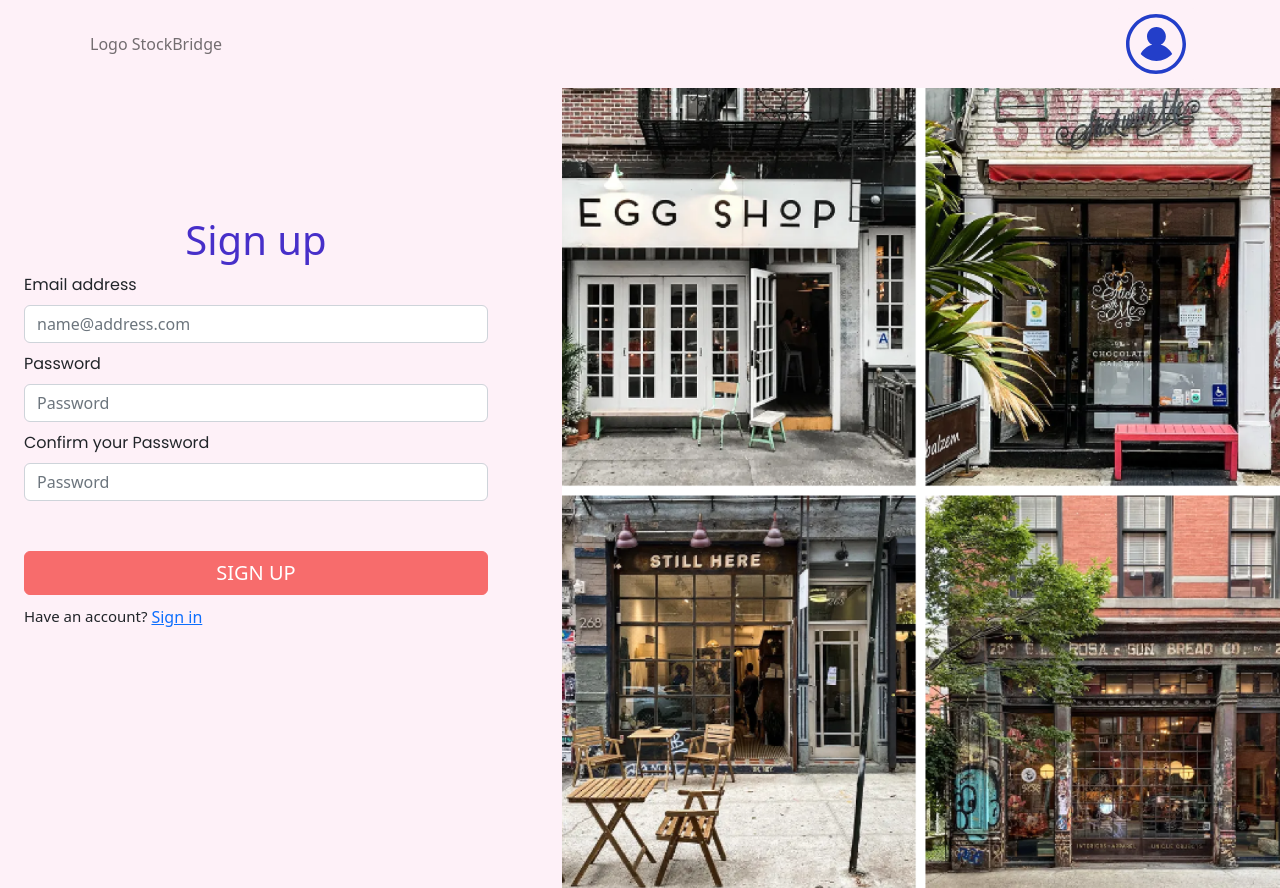
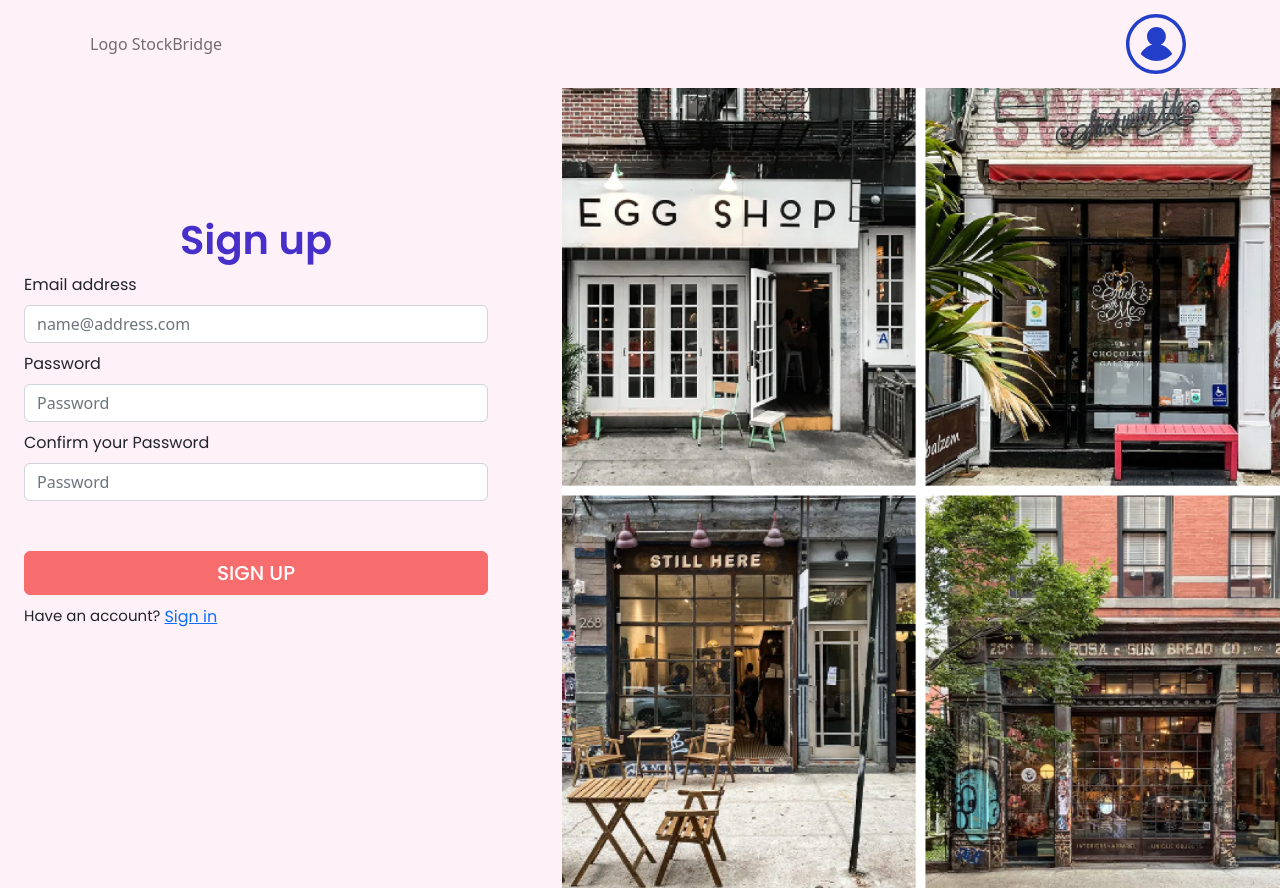
Before and after one commit to lups2000/stockbridge, a React (Create React App) app in the folder client/: page /signUp in a window 1280 px wide. Built offline with nearby package versions, Linux system fonts and the light colour scheme.

Commit message:
adjust correct font : Poppins

```diff
--- a/client/public/index.html
+++ b/client/public/index.html
@@ -3,6 +3,9 @@
   <head>
     <meta charset="utf-8" />
     <link rel="icon" href="%PUBLIC_URL%/favicon.ico" />
+    <link rel="preconnect" href="https://fonts.googleapis.com">
+    <link rel="preconnect" href="https://fonts.gstatic.com" crossorigin>
+    <link href="https://fonts.googleapis.com/css2?family=Poppins:wght@100;200;300;400;500;600;700;800;900&display=swap" rel="stylesheet">
     <meta name="viewport" content="width=device-width, initial-scale=1" />
     <meta name="theme-color" content="#000000" />
     <meta
--- a/client/src/components/Home/PostOrSearch.tsx
+++ b/client/src/components/Home/PostOrSearch.tsx
@@ -55,7 +55,7 @@ export function PostOrSearch() {
               margin: "auto",
               fontSize: 15,
               color: "white",
-              fontWeight: 700,
+              fontWeight: 600,
             }}
             message="POST YOUR ADVERT"
           />
@@ -65,6 +65,7 @@ export function PostOrSearch() {
             marginLeft: "8%",
             fontSize: 20,
             color: "white",
+            fontWeight: 400,
           }}
           message="OR"
         />
@@ -83,7 +84,7 @@ export function PostOrSearch() {
               fontSize: 36,
               color: "white",
               textAlign: "center",
-              fontWeight: "bold"
+              fontWeight: 500
             }}
             message="Out of stock?or got too much stock?No worries!"
           />
--- a/client/src/components/Home/StepDescription.tsx
+++ b/client/src/components/Home/StepDescription.tsx
@@ -28,7 +28,7 @@ export function StepDescription(props: StepDescriptionProps) {
           textAlign: "center",
           fontSize: 24,
           color: palette.subSectionsBgAccent,
-          fontWeight: 900,
+          fontWeight: 700,
         }}
         message={props.number + "."}
       />
@@ -38,8 +38,8 @@ export function StepDescription(props: StepDescriptionProps) {
           textAlign: "center",
           fontSize: 15,
           color: "black",
-          fontWeight: 100,
           marginRight: 10,
+          fontWeight: 200
         }}
         message={props.message}
       />
--- a/client/src/components/Text/BodyText.tsx
+++ b/client/src/components/Text/BodyText.tsx
@@ -4,5 +4,5 @@ import { TextProps } from "./Title";
  * Component to display a body text.
  */
 export function BodyText(props: TextProps) {
-  return <p style={props.style}>{props.message}</p>;
+  return <p className="font-link" style={props.style}>{props.message}</p>;
 }
--- a/client/src/components/Text/Title.tsx
+++ b/client/src/components/Text/Title.tsx
@@ -8,5 +8,5 @@ export type TextProps = {
  * Component to display a title.
  */
 export function Title(props: TextProps) {
-  return <h1 style={props.style}>{props.message}</h1>;
+  return <h1 className="font-link" style={props.style}>{props.message}</h1>;
 }
--- a/client/src/index.css
+++ b/client/src/index.css
@@ -1,10 +1,5 @@
-@import url('https://fonts.googleapis.com/css?family=Poppins');
-html {
-  font-family: 'Poppins';
-}
 body {
   margin: 0;
-  font-family: 'Poppins';
   -webkit-font-smoothing: antialiased;
   -moz-osx-font-smoothing: grayscale;
 }
@@ -13,3 +8,6 @@ code {
   font-family: source-code-pro, Menlo, Monaco, Consolas, 'Courier New',
     monospace;
 }
+.font-link {
+  font-family: 'Poppins', cursive;
+}
--- a/client/src/pages/Home.tsx
+++ b/client/src/pages/Home.tsx
@@ -42,7 +42,7 @@ export function Home() {
             textAlign: "center",
             fontSize: 28,
             color: "black",
-            fontWeight: 600,
+            fontWeight: 500,
             paddingTop: 50,
             marginBottom: -60,
           }}
--- a/client/src/pages/SignIn.tsx
+++ b/client/src/pages/SignIn.tsx
@@ -21,23 +21,24 @@ export const SignIn: FC = () => {
             style={{
               color: palette.loginTitle,
               textAlign: "center",
+              fontWeight: 600,
             }}
             message="Sign in "
           />
           <Form>
             <Form.Group className="mb-2 mx-sm-4" controlId="formBasicEmail">
-              <Form.Label style={{ fontFamily: "Poppins" }}>
+              <Form.Label className="font-link">
                 Email address
               </Form.Label>
               <Form.Control type="email" placeholder="name@address.com" />
             </Form.Group>
             <Form.Group className="mb-2 mx-sm-4" controlId="formBasicPassword">
-              <Form.Label style={{ fontFamily: "Poppins" }}>
+              <Form.Label className="font-link">
                 Password
               </Form.Label>
               <Form.Control type="password" placeholder="Password" />
             </Form.Group>
-            <div className="mx-sm-4 d-grid" style={{ marginTop: 50 }}>
+            <div className="mx-sm-4 d-grid font-link" style={{ marginTop: 50 }}>
               <Button
                 type="submit"
                 style={{
@@ -45,7 +46,7 @@ export const SignIn: FC = () => {
                   backgroundColor: palette.subSectionsBgAccent,
                   borderColor: palette.subSectionsBgAccent,
                   fontSize: 20,
-                  fontWeight: "500",
+                  fontWeight: 500,
                 }}
               >
                 SIGN IN
--- a/client/src/pages/SignUp.tsx
+++ b/client/src/pages/SignUp.tsx
@@ -21,29 +21,26 @@ export const SignUp: FC = () => {
             style={{
               color: palette.loginTitle,
               textAlign: "center",
+              fontWeight: 600,
             }}
             message="Sign up "
           />
           <Form>
             <Form.Group className="mb-2 mx-sm-4" controlId="formBasicEmail">
-              <Form.Label style={{ fontFamily: "Poppins" }}>
-                Email address
-              </Form.Label>
+              <Form.Label className="font-link">Email address</Form.Label>
               <Form.Control type="email" placeholder="name@address.com" />
             </Form.Group>
             <Form.Group className="mb-2 mx-sm-4" controlId="formBasicPassword">
-              <Form.Label style={{ fontFamily: "Poppins" }}>
-                Password
-              </Form.Label>
+              <Form.Label className="font-link">Password</Form.Label>
               <Form.Control type="password" placeholder="Password" />
             </Form.Group>
             <Form.Group className="mb-2 mx-sm-4" controlId="formBasicPassword">
-              <Form.Label style={{ fontFamily: "Poppins" }}>
+              <Form.Label className="font-link">
                 Confirm your Password
               </Form.Label>
               <Form.Control type="password" placeholder="Password" />
             </Form.Group>
-            <div className="mx-sm-4 d-grid" style={{ marginTop: 50 }}>
+            <div className="mx-sm-4 d-grid font-link" style={{ marginTop: 50 }}>
               <Button
                 type="submit"
                 style={{
@@ -51,7 +48,7 @@ export const SignUp: FC = () => {
                   backgroundColor: palette.subSectionsBgAccent,
                   borderColor: palette.subSectionsBgAccent,
                   fontSize: 20,
-                  fontWeight: "500",
+                  fontWeight: 500,
                 }}
               >
                 SIGN UP
```
